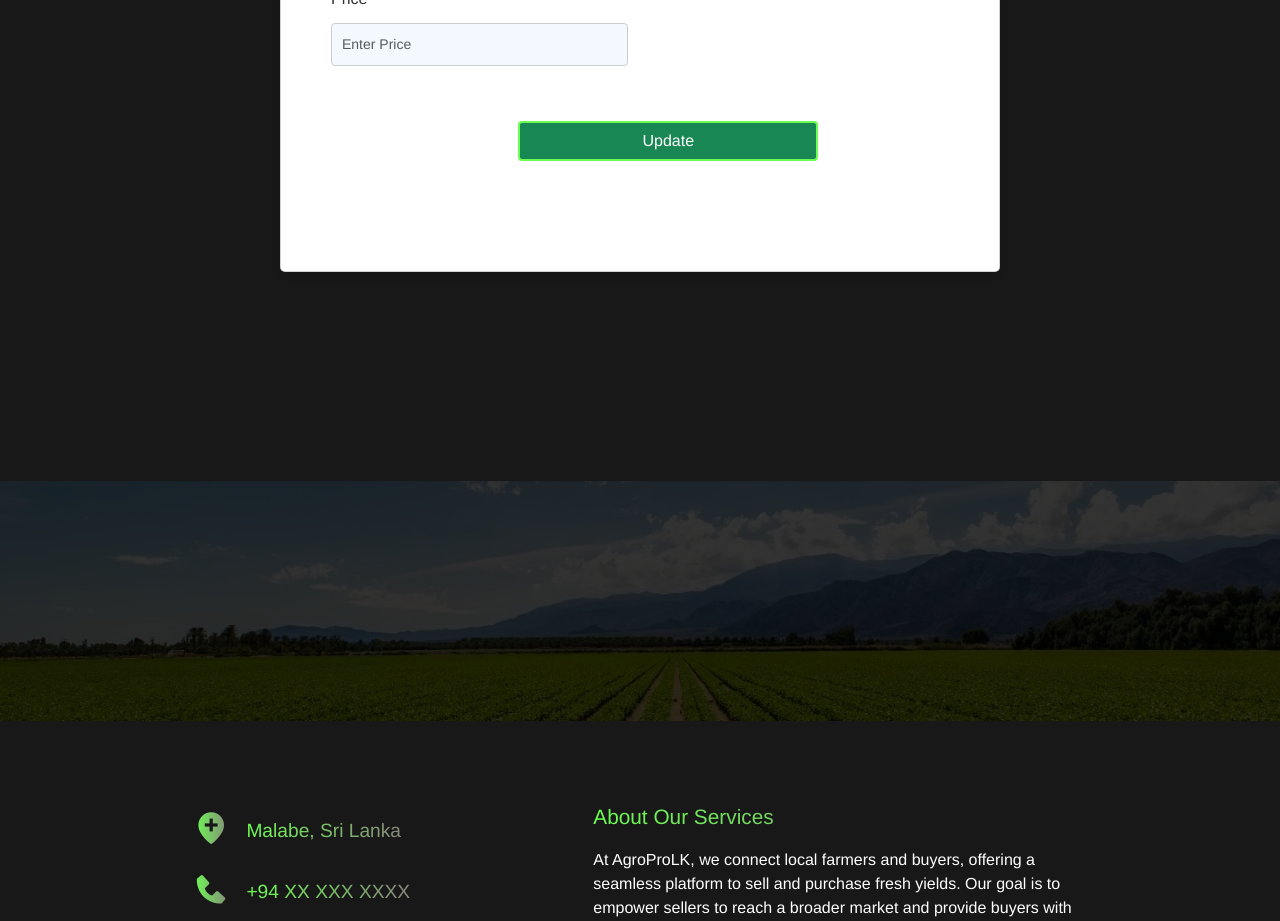
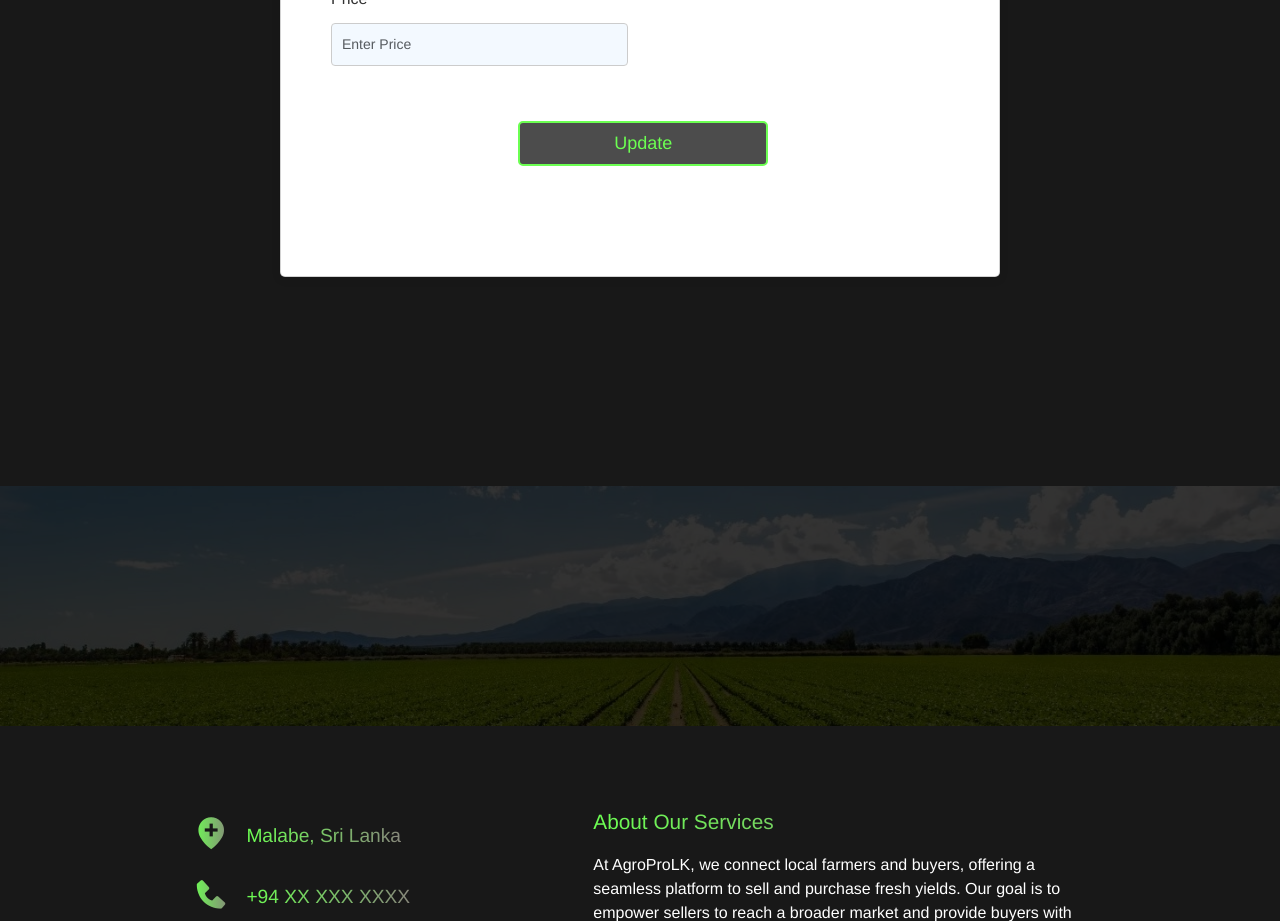
Before and after one commit to nuwani-sithara/AgroProLK, a React (Create React App) app in the folder frontend/: page /updatefertilizer/1 in a window 1280 px wide. Shown: the part 980-1901 px from the top of the page. Built offline with nearby package versions, Linux system fonts and the light colour scheme; no server answers; sample sign-in values are in the browser's storage.

Commit message:
Add some styles for fertilizer part

```diff
--- a/frontend/src/components/AddFertilizer.js
+++ b/frontend/src/components/AddFertilizer.js
@@ -2,8 +2,12 @@ import React, { useState } from "react";
 import axios from "axios";
 import AdminHeader from "./AdminHeader";
 import Footer from "./Footer";
+import { useNavigate } from 'react-router-dom';
 
 export default function AddFertilizer() {
+    const navigate = useNavigate();
+
+
     const [fName, setfName] = useState("");
     const [disName, setdisName] = useState("");
     const [soilColor, setsoilColor] = useState("");
@@ -150,6 +154,7 @@ export default function AddFertilizer() {
             .then(() => {
                 alert("Fertilizers Added");
                 setErrorMessages({});
+                navigate("/allfertilizer");
             })
             .catch((err) => {
                 setErrorMessages(prev => ({ ...prev, general: "Fertilizers not added" }));
@@ -159,7 +164,7 @@ export default function AddFertilizer() {
     return (
                <>
                 <AdminHeader/>
-                <div style={{background:'#181818' ,paddingTop: '15px', paddingBottom: '95px' }}>
+                <div style={{background:'#181818' ,paddingTop: '250px', paddingBottom: '95px' }}>
                 <div className="container" style={{ maxWidth: '800px', margin: 'auto', padding: '20px'}}>
                     <div className="card" style={{ padding: '50px', boxShadow: '0 2px 10px rgba(0,0,0,0.1)', borderRadius: '5px', background: 'white' }}>
                         <h3 className="text-center" style={{ marginBottom: '20px' }}>Add Fertilizer Details</h3>
@@ -201,7 +206,7 @@ export default function AddFertilizer() {
                                          background: "rgba(0, 0, 0, 0.7)",
                                          color: "#6cff52",
                                          padding: '5px 10px',
-                                         fontSize: '16px',
+                                         fontSize: '18px',
                                         height: '45px',
                                         width: '250px',
                                          borderRadius: '5px'
--- a/frontend/src/components/FertilizerCard.js
+++ b/frontend/src/components/FertilizerCard.js
@@ -58,12 +58,12 @@ export default function FertilizerCard({ fertilizer, onDelete }) {
 
     <div
       className="card mb-4 shadow-sm"
-      style={{ borderRadius: "15px", overflow: "hidden", margin: "10px" ,background:"white"}}
+      style={{ borderRadius: "15px", overflow: "hidden", margin: "10px" ,background:"#f8f9fa"}}
     >
       <div className="row no-gutters">
         <div
           className="col-md-4 d-flex justify-content-center align-items-center"
-          style={{ backgroundColor: "#f8f9fa" }}
+          style={{ backgroundColor: "#bab6b6" }}
         >
           <div
             style={{
@@ -83,10 +83,10 @@ export default function FertilizerCard({ fertilizer, onDelete }) {
         </div>
         <div className="col-md-8">
           <div className="card-body">
-            <h5 className="card-title text-center font-weight-bold">
-              {fertilizer.crop}
-            </h5>
-            <div className="card-text">
+            <h4>
+            <strong>Crop:</strong> {fertilizer.crop || 'N/A'}
+            </h4>
+            <div className="card-text" style={{marginTop:"20px",color:"#2e2e2e"}}>
               <p>
                 <strong>District:</strong> {fertilizer.disName || 'N/A'}
               </p>
--- a/frontend/src/components/UpdatFertilizer.js
+++ b/frontend/src/components/UpdatFertilizer.js
@@ -29,6 +29,7 @@ export default function UpdateFertilizer() {
         axios.get(`http://localhost:8070/fertilizer/get/${id}`)
             .then(res => {
                 setFertilizer(res.data.fertilizer);
+
             })
             .catch(err => {
                 console.error(err);
@@ -89,7 +90,7 @@ export default function UpdateFertilizer() {
         axios.put(`http://localhost:8070/fertilizer/updatefertilizer/${id}`, fertilizer)
             .then(() => {
                 alert("Fertilizer updated successfully");
-                navigate("/");
+                navigate("/allfertilizer");
             })
             .catch((err) => {
                 console.error(err);
@@ -143,10 +144,12 @@ export default function UpdateFertilizer() {
                                 style={{
                                     marginTop: '20px',
                                     padding: '5px 10px',
-                                    fontSize: '16px',
-                                    height: '40px',
-                                    borderRadius: '4px',
-                                    width:'300px'
+                                    fontSize: '18px',
+                                    height: '45px',
+                                    borderRadius: '5px',
+                                    width:'250px',
+                                    background: "rgba(0, 0, 0, 0.7)",
+                                    color: "#6cff52",
                                 }}
                             >
                                 Update
--- a/frontend/src/components/User/UserFertilizerCard.js
+++ b/frontend/src/components/User/UserFertilizerCard.js
@@ -56,12 +56,12 @@ export default function UserFertilizerCard({ fertilizer }) {
 
     <div
       className="card mb-4 shadow-sm"
-      style={{ borderRadius: "15px", overflow: "hidden", margin: "10px",background:"white",height:"550px"  }}
+      style={{ borderRadius: "15px", overflow: "hidden", margin: "10px",background:"#f8f9fa",height:"580px"}}
     >
       <div className="row no-gutters">
         <div
           className="col-md-4 d-flex justify-content-center align-items-center"
-          style={{ backgroundColor: "#f8f9fa"}}
+          style={{ backgroundColor: "#bab6b6"}}
         >
           <div
             style={{
@@ -80,12 +80,12 @@ export default function UserFertilizerCard({ fertilizer }) {
 
           </div>
         </div>
-        <div className="col-md-8">
-          <div className="card-body">
-            <h5 className="card-title text-center font-weight-bold">
-              {fertilizer.crop}
-            </h5>
-            <div className="card-text">
+        <div className="col-md-8" >
+          <div className="card-body" >
+            <h4>
+              <strong>Crop:</strong> {fertilizer.crop || 'N/A'}
+            </h4>
+            <div className="card-text"  style={{marginTop:"10px",color:"#2e2e2e"}}>
               <p><strong>District:</strong> {fertilizer.disName}</p>
               <p><strong>Soil Color:</strong> {fertilizer.soilColor}</p>
               <p><strong>Nitrogen:</strong> {fertilizer.nitrogen}</p>
```
